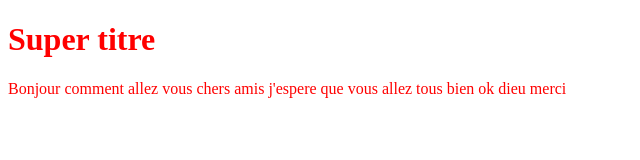
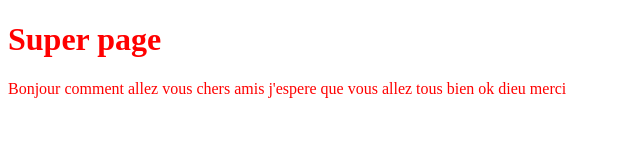
Before and after one commit to Abdoulazizdiallo/EntrainementOpenClassRoom, a plain HTML site: page index.html in a window 1280 px wide. Shown: the full height of the page, 0-640 px from the left. Drawn offline with Linux system fonts and the light colour scheme.

Commit message:
Modification du titre H1

```diff
--- a/index.html
+++ b/index.html
@@ -7,7 +7,7 @@
     <title>Exemple de configuration de Git</title>
 </head>
 <body>
-    <h1>Super titre</h1>
+    <h1>Super page</h1>
     <p>Bonjour comment allez vous chers amis j'espere que vous allez tous bien ok dieu merci</p>
 </body>
 </html>
```
